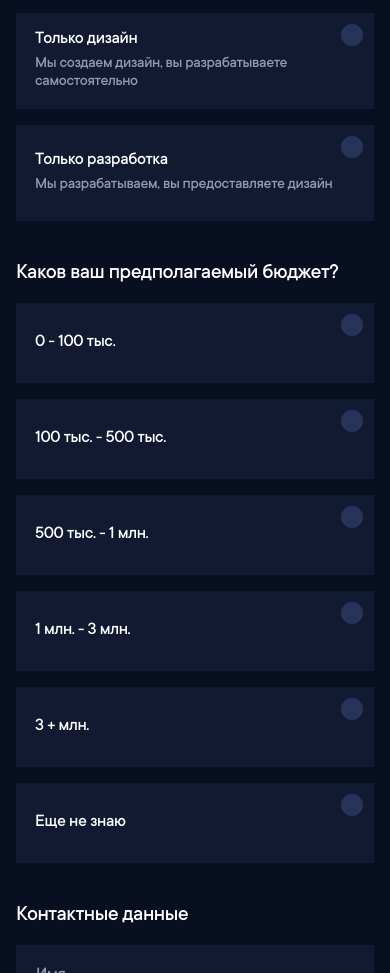
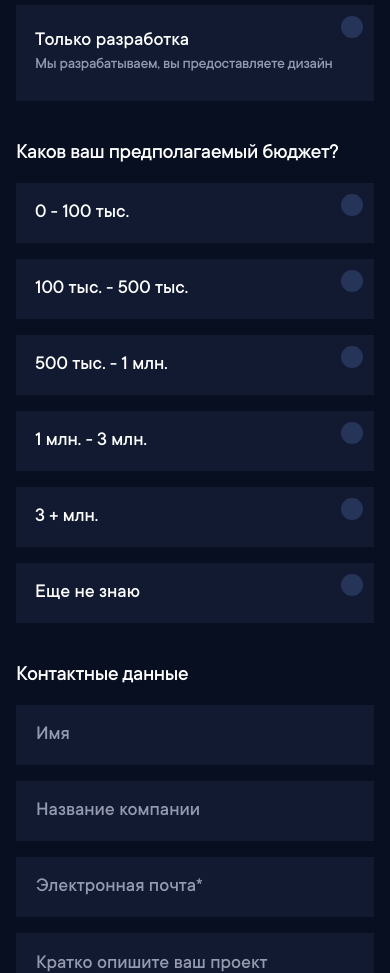
Before and after one commit to Ievstr/irb, a plain HTML site: page request.html in a window 390 px wide. Shown: the part 1027-2000 px from the top of the page. Drawn offline with Linux system fonts and the light colour scheme.

Commit message:
Add files via upload

```diff
--- a/request.html
+++ b/request.html
@@ -151,7 +151,7 @@
             <div class="form__title wow animate__animated animate__fadeInUp">Какие услуги вам нужны?</div>
             <div class="form__block form__block_row">
               <label class="label label_checkbox wow animate__animated animate__fadeInUp">
-                <input type="radio" class="visually-hidden" name="service">
+                <input type="checkbox" class="visually-hidden">
                 <span class="label__box"></span>
                 <span class="label__text">
                   Дизайн и разработка
@@ -159,7 +159,7 @@
                 </span>
               </label>
               <label class="label label_checkbox wow animate__animated animate__fadeInUp">
-                <input type="radio" class="visually-hidden" name="service">
+                <input type="checkbox" class="visually-hidden">
                 <span class="label__box"></span>
                 <span class="label__text">
                   Только дизайн
@@ -167,7 +167,7 @@
                 </span>
               </label>
               <label class="label label_checkbox wow animate__animated animate__fadeInUp">
-                <input type="radio" class="visually-hidden" name="service">
+                <input type="checkbox" class="visually-hidden">
                 <span class="label__box"></span>
                 <span class="label__text">
                   Только разработка
--- a/styles/main.css
+++ b/styles/main.css
@@ -2500,9 +2500,7 @@ textarea {
 
   input,
   textarea {
-    font-size: 24px;
-    font-weight: 500;
-    letter-spacing: -0.02em;
+    font-size: 20px;
   }
 
   .label__text {
@@ -2511,11 +2509,11 @@ textarea {
 
   .label__text {
     height: auto;
-    min-height: 80px;
+    min-height: 60px;
     justify-content: flex-start;
     padding: 16px 19px;
-    font-size: 24px;
-    letter-spacing: -0.02em;
+    font-size: 20px;
+    line-height: 1;
   }
 
   .label__text span {
@@ -2885,15 +2883,6 @@ textarea {
 }
 
 @media (max-width: 767px) and (max-width: 767px) {
-  input,
-  textarea {
-    font-size: 18px;
-  }
-
-  .label__text {
-    font-size: 18px;
-  }
-
   .label__text span {
     font-size: 16px;
   }
```
Also changed, not shown: 1 other file.
